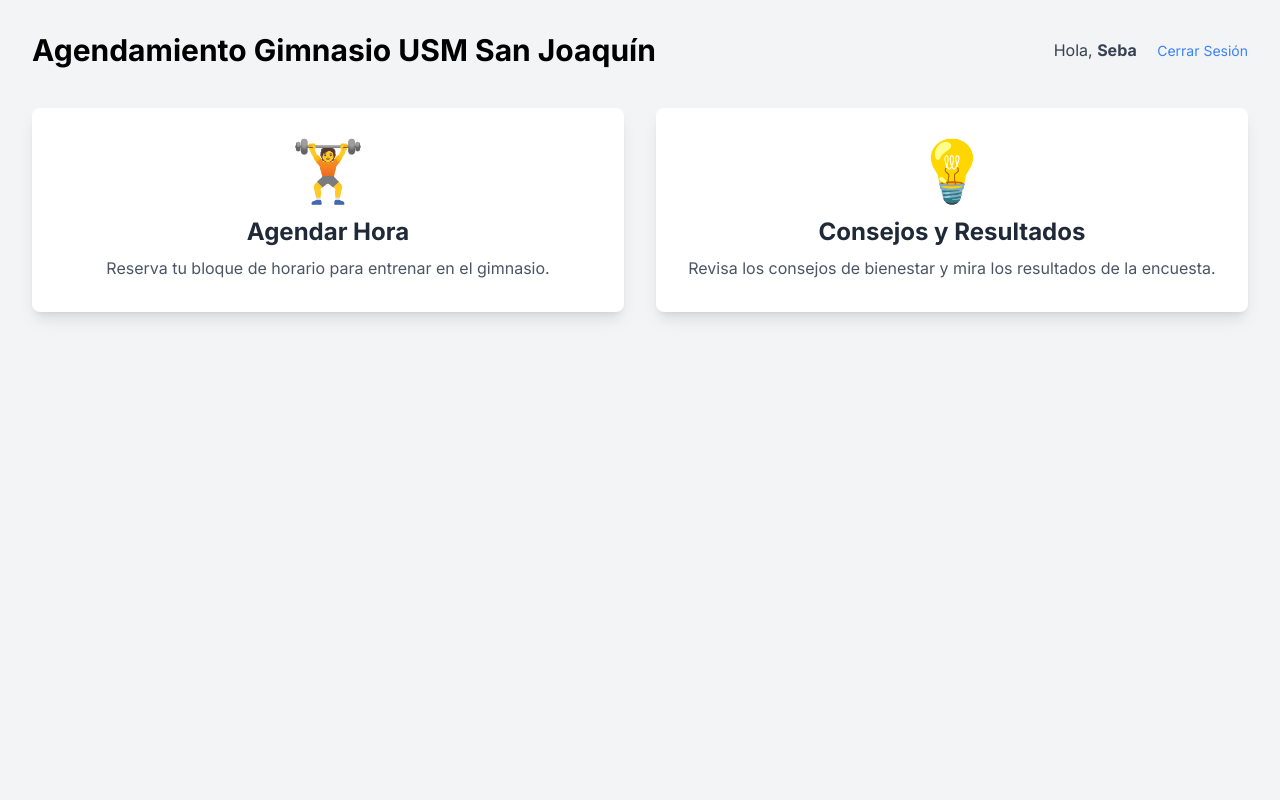
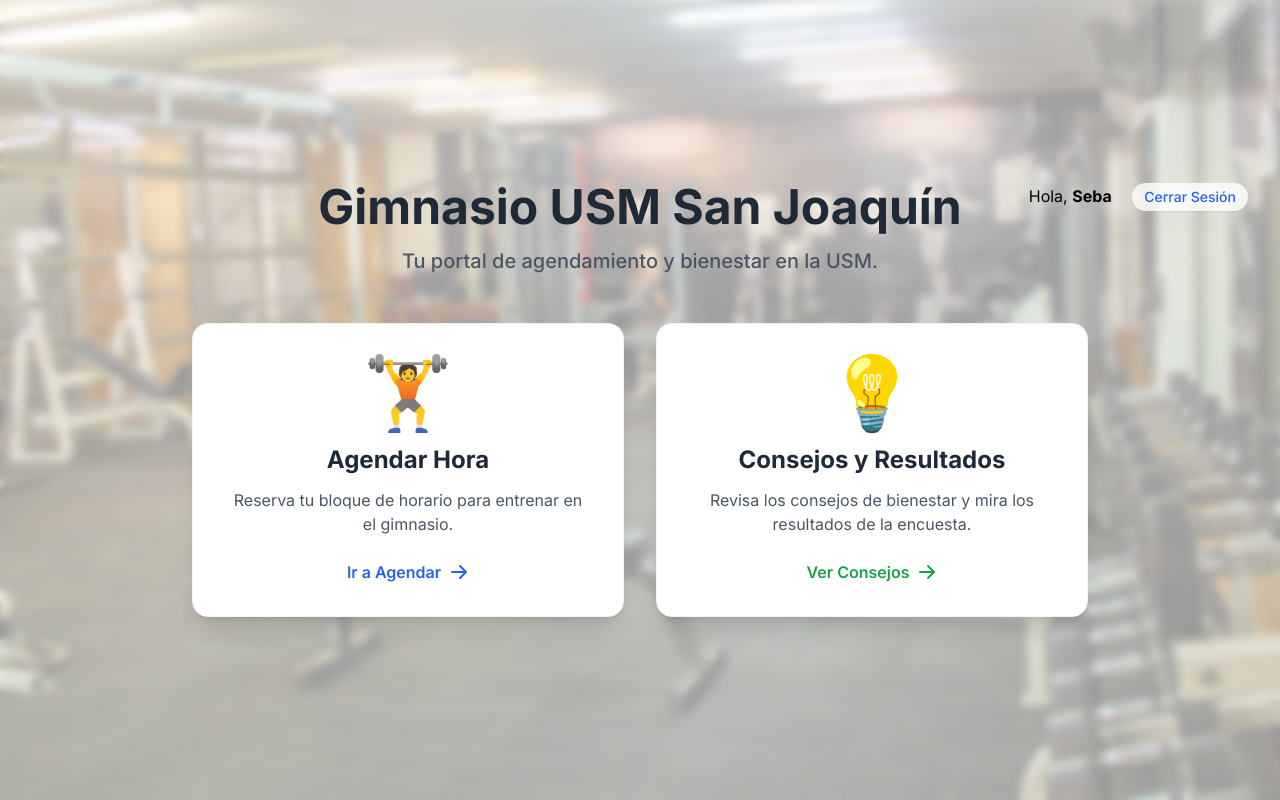
Before and after one commit to Sxbayb/ProyectoINFOSOC_Grupo08_INF276, a Django app: page / in a window 1280 px wide. Run offline with Django 5.2, Linux system fonts and the light colour scheme; a user stored in the database is signed in; some libraries are stand-ins or nearby versions.

Commit message:
Arregle FrontEnd

```diff
--- a/gimnasio_usm/agendamiento/templates/agendamiento/principal.html
+++ b/gimnasio_usm/agendamiento/templates/agendamiento/principal.html
@@ -1,3 +1,5 @@
+{% load static %}
+
 <script src="https://cdn.tailwindcss.com"></script>
 <link rel="preconnect" href="https://fonts.googleapis.com">
 <link rel="preconnect" href="https://fonts.gstatic.com" crossorigin>
@@ -5,44 +7,70 @@
 <style>
     body {
         font-family: 'Inter', sans-serif;
+        background-image: url("{% static 'img/fondo_gimnasio.png' %}");
+        background-size: cover;
+        background-position: center;
+        background-repeat: no-repeat;
     }
 </style>
 
-<body class="bg-gray-100">
-    <div class="container mx-auto p-8">
-        <div class="flex justify-between items-center mb-10">
-            <h1 class="text-3xl font-bold">Agendamiento Gimnasio USM San Joaquín</h1>
-            <div class="text-right">
-                <span class="text-gray-700">Hola, <strong>{{ user.username }}</strong></span>
+<body class="min-h-screen flex items-center justify-center">
 
-                <form action="{% url 'logout' %}" method="post" class="inline ml-4">
-                    {% csrf_token %}
-                    <button type="submit"
-                        class="text-sm text-blue-500 hover:text-blue-700 bg-transparent p-0 border-0 cursor-pointer">
-                        Cerrar Sesión
-                    </button>
-                </form>
+    {# Capa translúcida para que el texto sea legible. Puedes ajustar bg-white/80 (80% opacidad blanca) #}
+    <div class="fixed inset-0 bg-white/60 -z-10 backdrop-blur-sm"></div>
 
-            </div>
+    <div class="container mx-auto p-8 relative z-10">
+
+        <div class="absolute top-8 right-8 text-right">
+             <span>
+                Hola, <strong>{{ user.username }}</strong>
+            </span>
+            <form action="{% url 'logout' %}" method="post" class="inline ml-4">
+                {% csrf_token %}
+                <button type="submit"
+                    class="text-sm text-blue-600 hover:text-blue-800 bg-white/80 px-3 py-1 rounded-full shadow-sm font-medium transition-colors">
+                    Cerrar Sesión
+                </button>
+            </form>
         </div>
 
-        <div class="grid grid-cols-1 md:grid-cols-2 gap-8">
+        <div class="text-center mb-12 mt-16 md:mt-0">
+            <h1 class="text-4xl md:text-5xl font-bold text-gray-800 mb-4">
+                Gimnasio USM San Joaquín
+            </h1>
+            <p class="text-xl text-gray-600 font-medium">
+                Tu portal de agendamiento y bienestar en la USM.
+            </p>
+        </div>
+
+        <div class="grid grid-cols-1 md:grid-cols-2 gap-8 max-w-4xl mx-auto">
             <a href="{% url 'vista_agendamiento' %}"
-                class="block bg-white p-8 rounded-lg shadow-lg hover:shadow-xl transition-shadow duration-300">
+                class="block bg-white p-8 rounded-2xl shadow-xl hover:shadow-2xl transform hover:-translate-y-1 transition-all duration-300 border border-gray-100">
                 <div class="text-center">
-                    <span class="text-6xl">🏋️</span>
-                    <h2 class="mt-4 text-2xl font-bold text-gray-800">Agendar Hora</h2>
-                    <p class="mt-2 text-gray-600">Reserva tu bloque de horario para entrenar en el gimnasio.</p>
+                    <span class="text-7xl mb-4 block">🏋️</span>
+                    <h2 class="text-2xl font-bold text-gray-800 mb-3">Agendar Hora</h2>
+                    <p class="text-gray-600">Reserva tu bloque de horario para entrenar en el gimnasio.</p>
+                    <div class="mt-6 inline-flex items-center text-blue-600 font-semibold group">
+                        Ir a Agendar
+                        <svg xmlns="http://www.w3.org/2000/svg" class="h-5 w-5 ml-2 transform group-hover:translate-x-1 transition-transform" viewBox="0 0 20 20" fill="currentColor">
+                            <path fill-rule="evenodd" d="M10.293 3.293a1 1 0 011.414 0l6 6a1 1 0 010 1.414l-6 6a1 1 0 01-1.414-1.414L14.586 11H3a1 1 0 110-2h11.586l-4.293-4.293a1 1 0 010-1.414z" clip-rule="evenodd" />
+                        </svg>
+                    </div>
                 </div>
             </a>
 
             <a href="{% url 'vista_consejos' %}"
-                class="block bg-white p-8 rounded-lg shadow-lg hover:shadow-xl transition-shadow duration-300">
+                class="block bg-white p-8 rounded-2xl shadow-xl hover:shadow-2xl transform hover:-translate-y-1 transition-all duration-300 border border-gray-100">
                 <div class="text-center">
-                    <span class="text-6xl">💡</span>
-                    <h2 class="mt-4 text-2xl font-bold text-gray-800">Consejos y Resultados</h2>
-                    <p class="mt-2 text-gray-600">Revisa los consejos de bienestar y mira los resultados de la encuesta.
-                    </p>
+                    <span class="text-7xl mb-4 block">💡</span>
+                    <h2 class="text-2xl font-bold text-gray-800 mb-3">Consejos y Resultados</h2>
+                    <p class="text-gray-600">Revisa los consejos de bienestar y mira los resultados de la encuesta.</p>
+                    <div class="mt-6 inline-flex items-center text-green-600 font-semibold group">
+                        Ver Consejos
+                        <svg xmlns="http://www.w3.org/2000/svg" class="h-5 w-5 ml-2 transform group-hover:translate-x-1 transition-transform" viewBox="0 0 20 20" fill="currentColor">
+                            <path fill-rule="evenodd" d="M10.293 3.293a1 1 0 011.414 0l6 6a1 1 0 010 1.414l-6 6a1 1 0 01-1.414-1.414L14.586 11H3a1 1 0 110-2h11.586l-4.293-4.293a1 1 0 010-1.414z" clip-rule="evenodd" />
+                        </svg>
+                    </div>
                 </div>
             </a>
         </div>
--- a/gimnasio_usm/gimnasio_usm/settings.py
+++ b/gimnasio_usm/gimnasio_usm/settings.py
@@ -12,6 +12,7 @@ https://docs.djangoproject.com/en/5.2/ref/settings/
 
 import os
 from pathlib import Path
+
 
 # Build paths inside the project like this: BASE_DIR / 'subdir'.
 BASE_DIR = Path(__file__).resolve().parent.parent
```
Also changed, not shown: gimnasio_usm/agendamiento/templates/agendamiento/agendar.html (+4 -5 lines), gimnasio_usm/agendamiento/templates/agendamiento/consejos.html (+4 -8 lines), gimnasio_usm/agendamiento/templates/agendamiento/resultados.html (+3 -7 lines), gimnasio_usm/db.sqlite3, gimnasio_usm/static/img/fondo_gimnasio.png (added).
